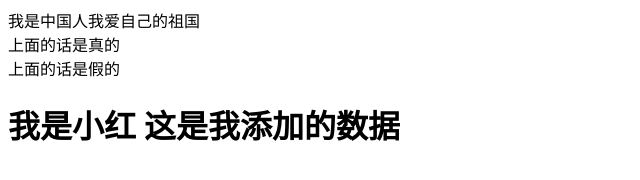
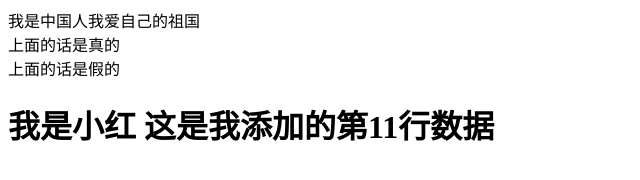
Before and after one commit to cdyberlin/test119, a plain HTML site: page index.html in a window 1280 px wide. Shown: the whole page, without its empty margins (0-640 px from the left). Drawn offline with Linux system fonts and the light colour scheme.

Commit message:
合并后的数据1111

```diff
--- a/index.html
+++ b/index.html
@@ -8,6 +8,6 @@
 	<div>我是中国人我爱自己的祖国</div>
 	<div>上面的话是真的</div>
 	<div>上面的话是假的</div>
-	<h1>我是小红 这是我添加的数据</h1>
+	<h1>我是小红 这是我添加的第11行数据</h1>
 </body>
 </html>
```
